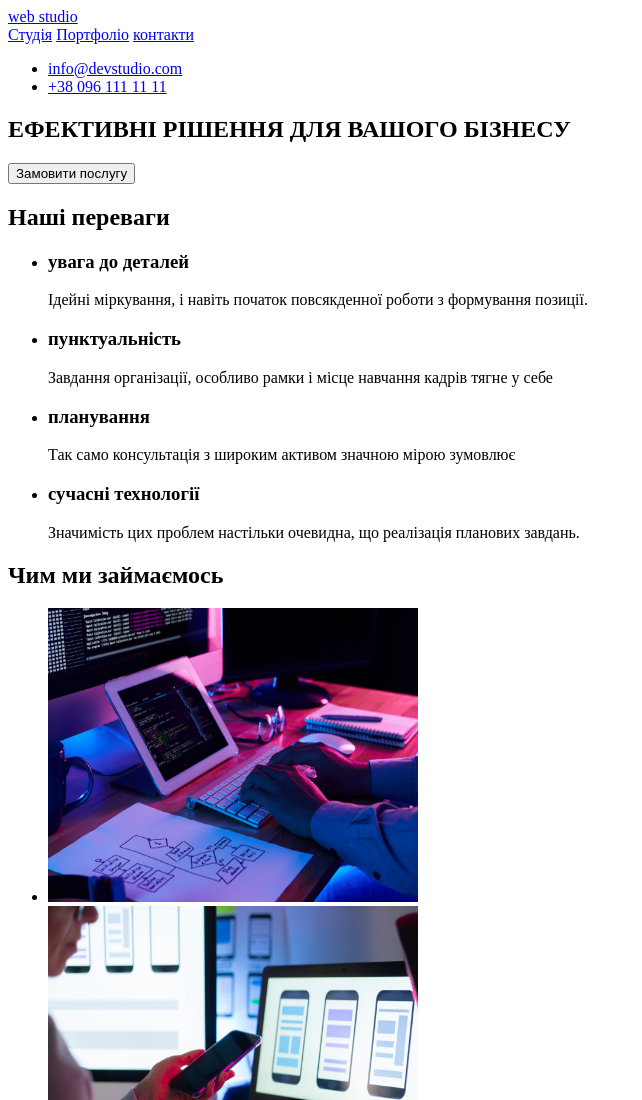
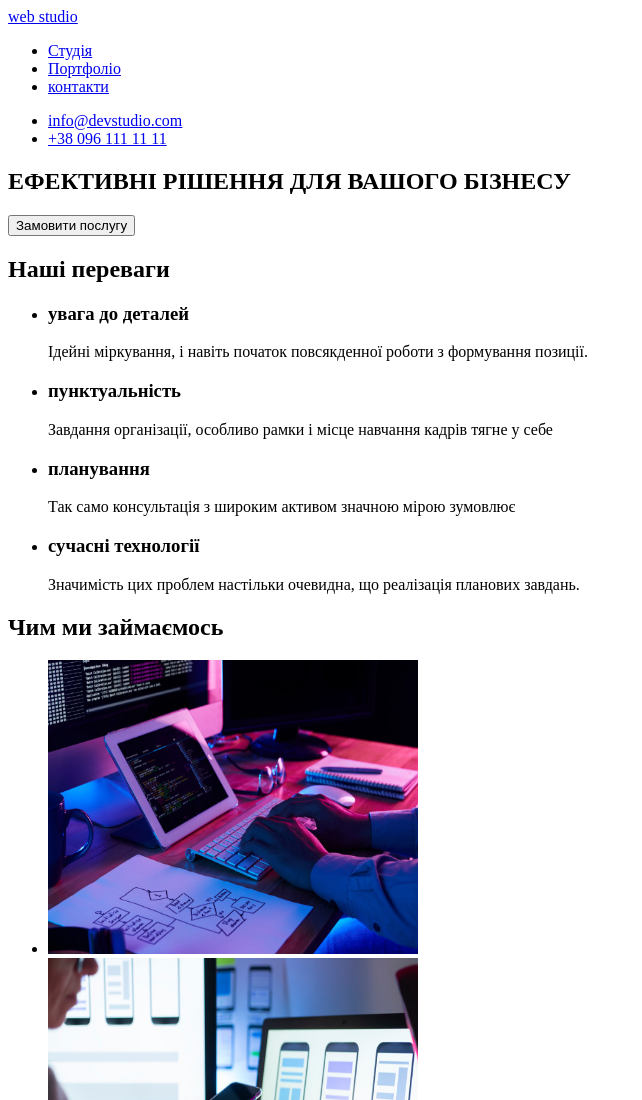
Before and after one commit to Oleksandr-Yevas/goiit-markup-hw-01, a plain HTML site: page index.html in a window 1280 px wide. Shown: the top 1100 px of the page, without its empty margins (0-642 px from the left). Drawn offline with Linux system fonts and the light colour scheme.

Commit message:
зауваження 3

```diff
--- a/index.html
+++ b/index.html
@@ -10,22 +10,24 @@
 
 <body>
     <header>
-        <a href="#"><span lang="en">web studio</span></a>
         <nav>
-            <a href="#">Студія</a>
-            <a href="#">Портфоліо</a>
-            <a href="#">контакти</a>
+            <a href="#"><span lang="en">web studio</span></a>
+            <ul>
+                <li><a href="#">Студія</a></li>
+                <li><a href="#">Портфоліо</a></li>
+                <li><a href="#">контакти</a></li>
+            </ul>
         </nav>
-        <ul>
-            <li><a href="mailto:info@devstudio.com">info@devstudio.com</a></li>
-            <li><a href="tel:+380961111111">+38 096 111 11 11</a></li>
-        </ul>
+            <ul>
+                <li><a href="mailto:info@devstudio.com">info@devstudio.com</a></li>
+                <li><a href="tel:+380961111111">+38 096 111 11 11</a></li>
+            </ul>
 
     </header>
     <main>
         <section>
             <h1>ЕФЕКТИВНІ РІШЕННЯ ДЛЯ ВАШОГО БІЗНЕСУ</h1>
-            <button type="button" name="botton1">Замовити послугу</button>
+            <button type="button">Замовити послугу</button>
         </section>
 
 
@@ -33,18 +35,18 @@
             <h2>Наші переваги</h2>
             <ul>
                 <li>
-                    <h3>увага до деталей</h3>Ідейні міркування, і навіть початок повсякденної роботи з формування
-                    позиції.
+                    <h3>увага до деталей</h3><p>Ідейні міркування, і навіть початок повсякденної роботи з формування
+                    позиції.</p>
                 </li>
                 <li>
-                    <h3>пунктуальність</h3>Завдання організації, особливо рамки і місце навчання кадрів тягне у себе
+                    <h3>пунктуальність</h3><p>Завдання організації, особливо рамки і місце навчання кадрів тягне у себе</p>
                 </li>
                 <li>
-                    <h3>планування</h3>Так само консультація з широким активом значною мірою зумовлює
+                    <h3>планування</h3><p>Так само консультація з широким активом значною мірою зумовлює</p>
                 </li>
                 <li>
-                    <h3>сучасні технології</h3>Значимість цих проблем настільки очевидна, що реалізація планових
-                    завдань.
+                    <h3>сучасні технології</h3><p>Значимість цих проблем настільки очевидна, що реалізація планових
+                    завдань.</p>
                 </li>
 
             </ul>
```
